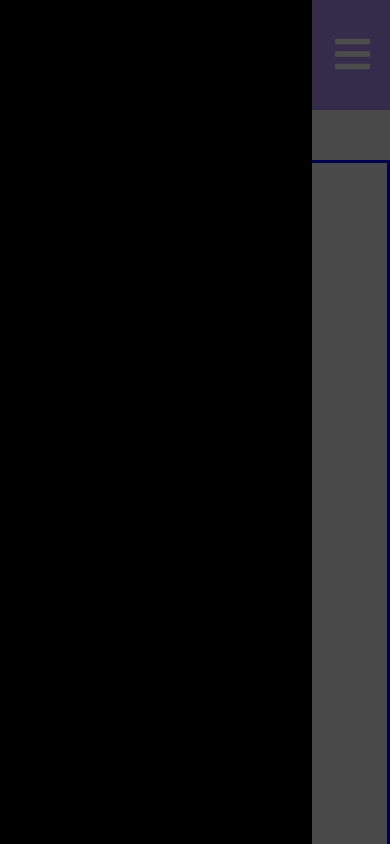
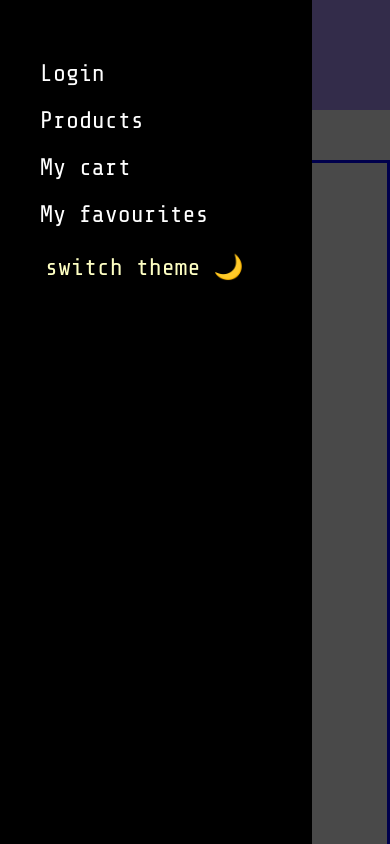
Before and after one commit to solenedel/emoji-mart, a React (Create React App) app: page /products in a window 390 px wide. Both pictures are taken after a click on the button 352 px from the left and 55 px from the top of the page. Shown: the top 844 px of the page. Built offline with nearby package versions, Linux system fonts and the light colour scheme; a web font is replaced by a local one.

Commit message:
style mobile menu

```diff
--- a/src/components/Navbar.js
+++ b/src/components/Navbar.js
@@ -38,11 +38,16 @@ const Navbar = ({ className, theme, toggleTheme, toggleButtonIcon }) => {
     </div>
   );
 
-  const menuMask = <div id="menu-mask" />;
+  const menuMask = (
+    // eslint-disable-next-line
+    <div id="menu-mask" onClick={() => setShowMenu(!showMenu)}>
+      {/* <i className="fas fa-times" /> */}
+    </div>
+  );
 
   return (
     <nav className={className}>
-      <h1 id="logo">emoji mart</h1>
+      {!showMenu && <h1 id="logo">emoji mart</h1>}
       <button type="button" onClick={() => setShowMenu(!showMenu)}>
         <i className="fas fa-bars" />
       </button>
--- a/src/components/styled/Navbar.style.js
+++ b/src/components/styled/Navbar.style.js
@@ -47,7 +47,8 @@ export const StyledNavbar = styled(Navbar)`
 
     & a {
       text-decoration: none;
-      margin-top: 15px;
+      color: white;
+      margin-top: 20px;
       font-size: 24px;
 
       &:hover {
@@ -67,6 +68,7 @@ export const StyledNavbar = styled(Navbar)`
     background: black;
     height: 100vh;
     width: 80vw;
+    z-index: 20;
   }
 
   #menu-mask {
@@ -76,11 +78,17 @@ export const StyledNavbar = styled(Navbar)`
     background: rgba(0, 0, 0, 0.7);
     height: 100vh;
     width: 20vw;
+    z-index: 20;
+
+    /* & i.fa-times {
+      position: fixed;
+      /* right: 10px; */
+    }
   }
 
   @media screen and (max-width: 630px) {
-    div.links {
+    /* div.links {
       display: none;
-    }
+    } */
   }
 `;
```
